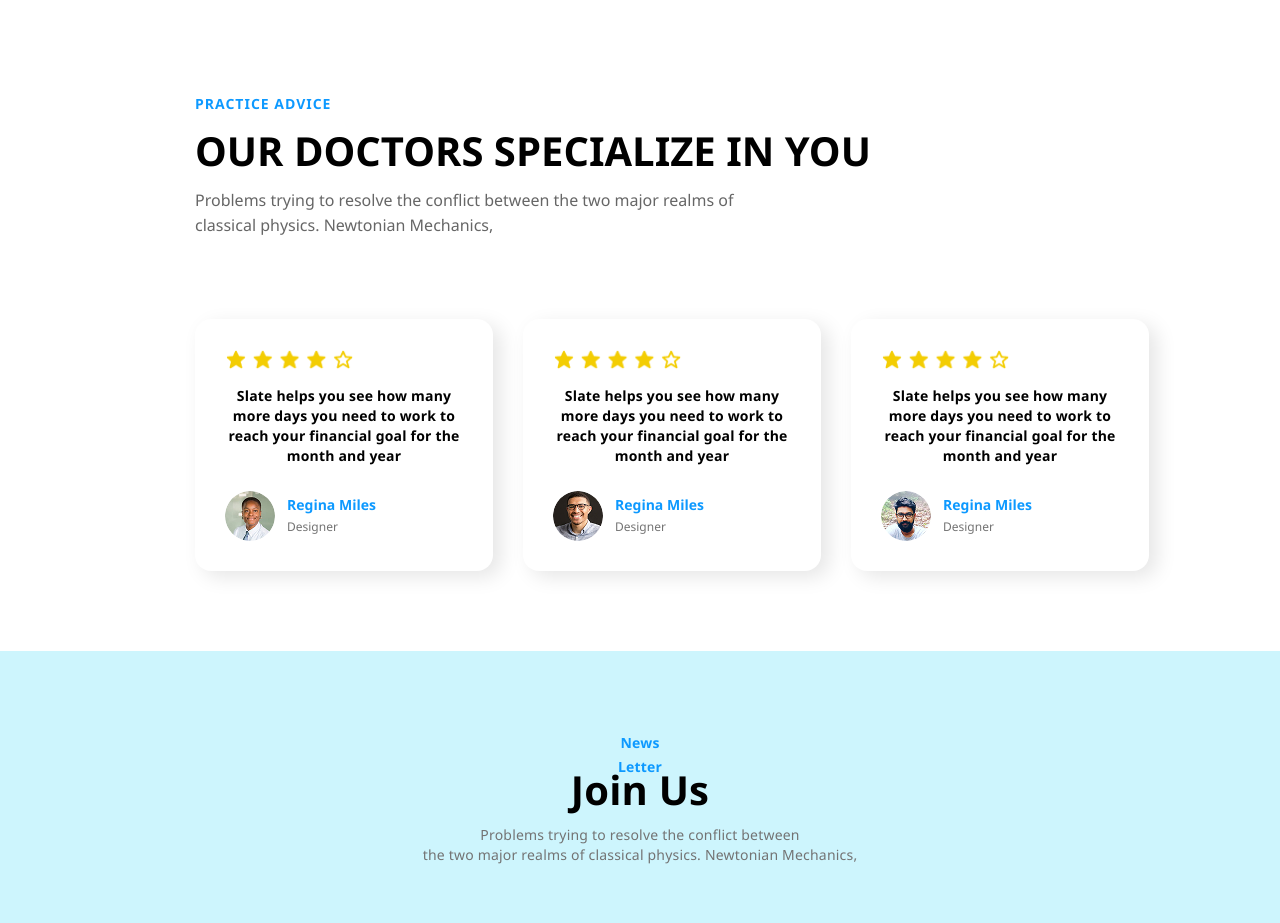
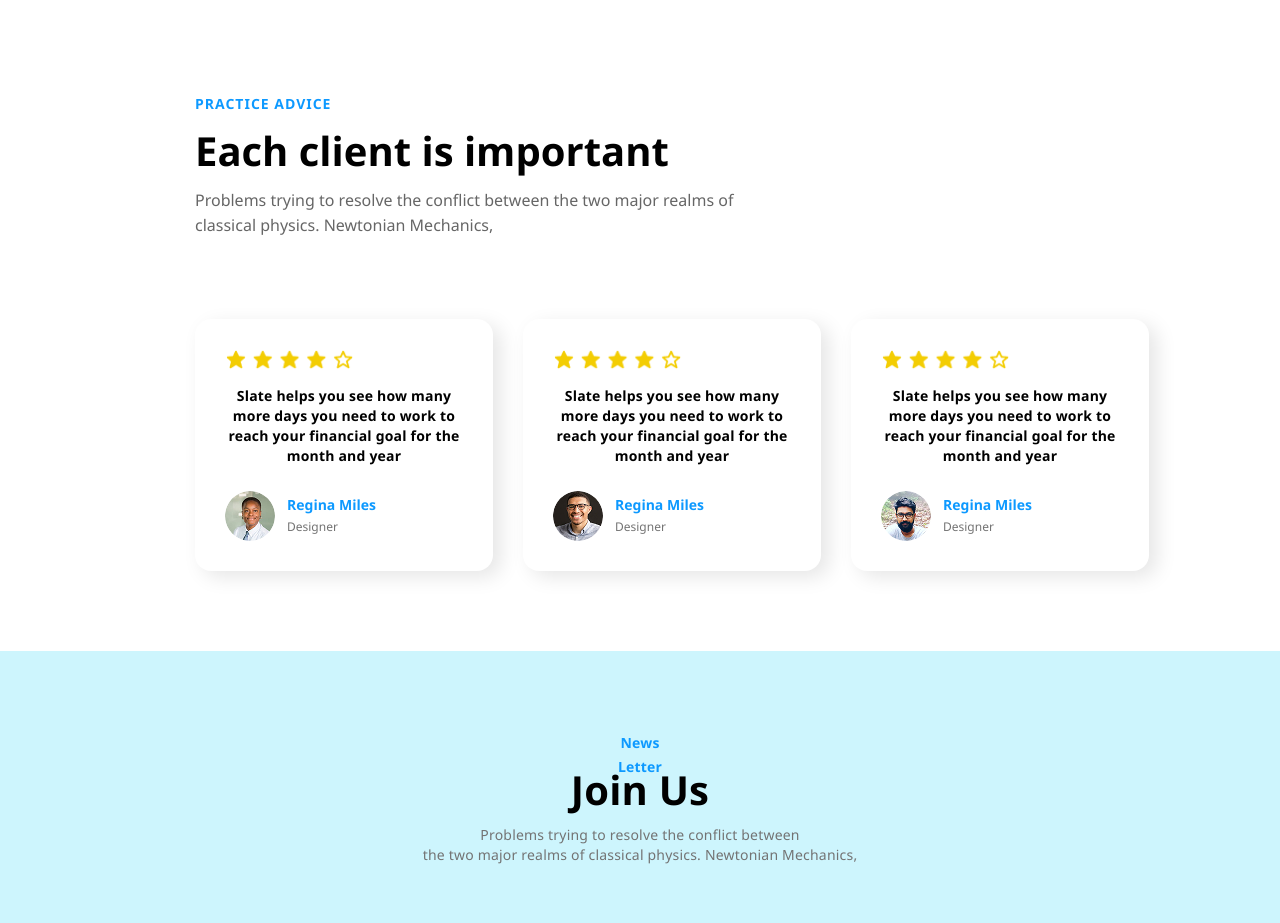
Before and after one commit to JamesAbiolaBisiriyu/css-checkpoint, a plain HTML site: page index.html in a window 1280 px wide. Shown: the part 3300-4223 px from the top of the page. Drawn offline with Linux system fonts and the light colour scheme.

Commit message:
each client is importantt to you

```diff
--- a/index.html
+++ b/index.html
@@ -261,7 +261,7 @@
         <!-- Header -->
         <div class="testimonials-header">
           <h6>PRACTICE ADVICE</h6>
-          <h3>OUR DOCTORS SPECIALIZE IN YOU</h3>
+          <h3>Each client is important</h3>
           <p>
             Problems trying to resolve the conflict between the two major realms
             of classical physics. Newtonian Mechanics,
```
